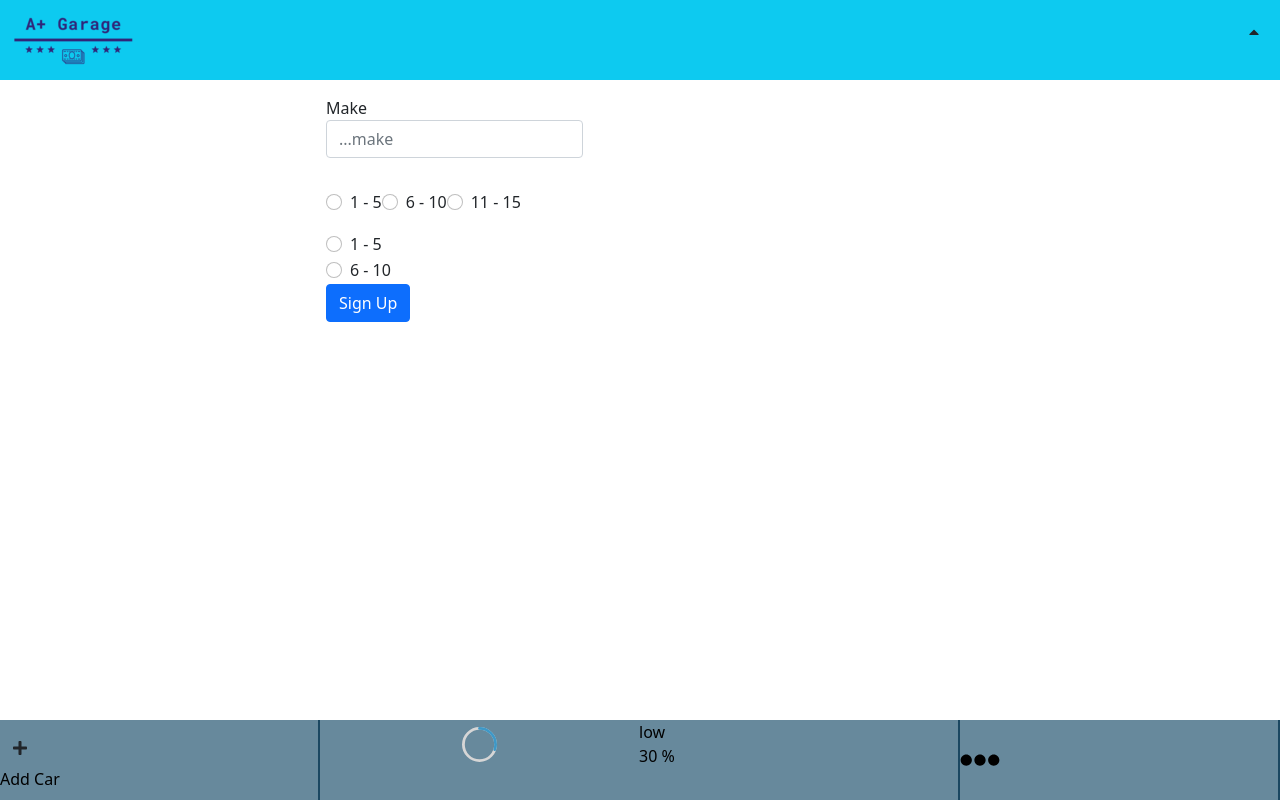
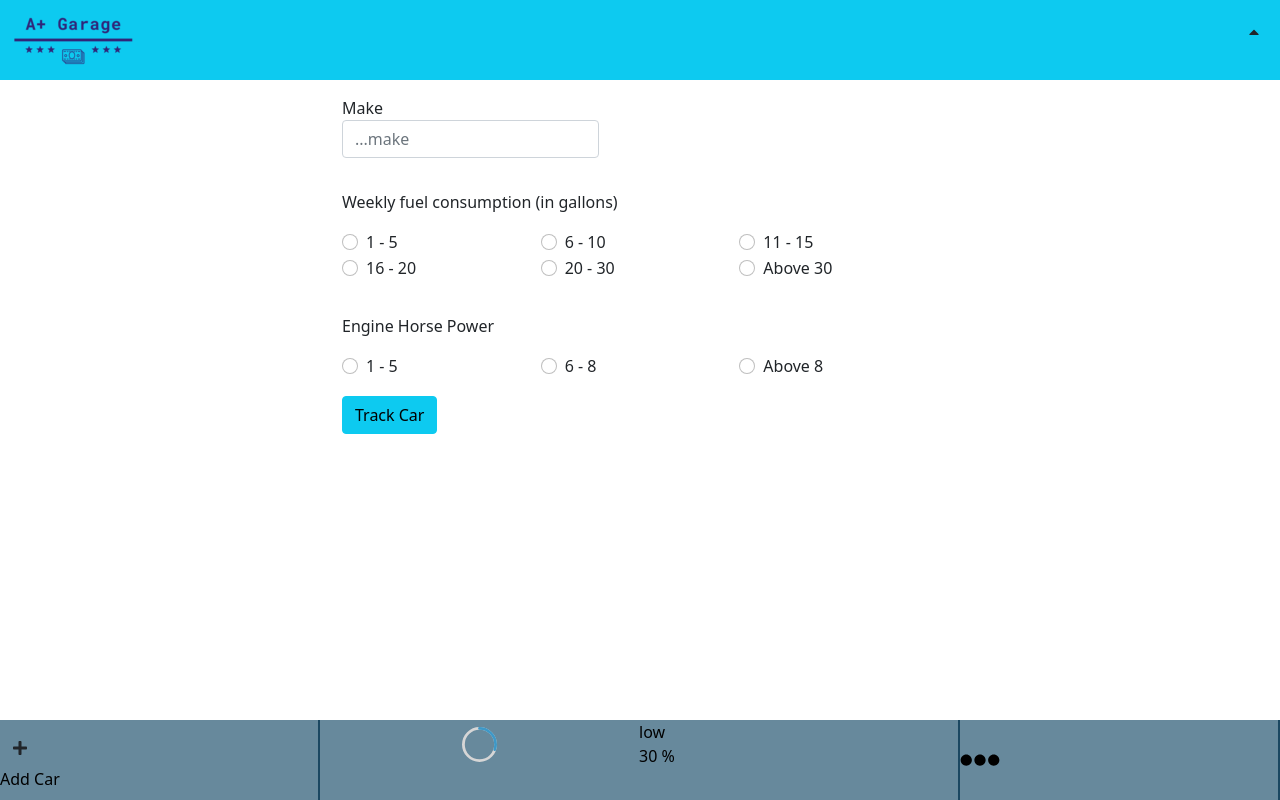
Before and after one commit to wandji20/a-plus-garage, a React (Create React App) app: page /new_car in a window 1280 px wide. Built offline with nearby package versions, Linux system fonts and the light colour scheme.

Commit message:
Update car form to receive input and store in a data object

```diff
--- a/src/components/presentation/CarForm.js
+++ b/src/components/presentation/CarForm.js
@@ -21,18 +21,19 @@ const CarForm = () => {
     setHorsePower(e.target.value);
   };
 
-  const handleFormSubmit = () => {
+  const handleFormSubmit = (e) => {
+    e.preventDefault();
     const data = { make, fuelRate, horsePower };
     console.log(data);
     setHorsePower(0);
-    setMake(0);
+    setMake('');
     setFuelRate(0);
   };
 
   return (
     <div className="container d-flex justify-content-center align-items-center">
       <form
-        className="d-flex flex-column align-items-start col-sm-8 col-md-6"
+        className="d-flex flex-column align-items-start col-sm-8 col-md-6 px-3"
         onSubmit={handleFormSubmit}
       >
         <div className="form-group my-3">
@@ -45,6 +46,7 @@ const CarForm = () => {
               className="form-control"
               placeholder="...make"
               onChange={handleMakeChange}
+              required
             />
           </label>
           {/* {
@@ -53,11 +55,12 @@ const CarForm = () => {
              && <FormError column="User name" errors={response.errors.name} />
           } */}
         </div>
-        <div
-          className="form-group d-flex w-100 my-3"
+        <fieldset
+          className="form-group my-3 container remove-padding d-flex flex-wrap"
           onChange={handleFuelRateChange}
         >
-          <div className="form-check">
+          <p className="col-12">Weekly fuel consumption (in gallons)</p>
+          <div className="form-check col-6 col-md-4">
             <label className="form-check-label" htmlFor="rate1">
               <input
                 className="form-check-input"
@@ -70,7 +73,7 @@ const CarForm = () => {
               1 - 5
             </label>
           </div>
-          <div className="form-check">
+          <div className="form-check col-6 col-md-4">
             <label className="form-check-label" htmlFor="rate2">
               <input
                 className="form-check-input"
@@ -83,7 +86,7 @@ const CarForm = () => {
               6 - 10
             </label>
           </div>
-          <div className="form-check">
+          <div className="form-check col-6 col-md-4">
             <label className="form-check-label" htmlFor="rate3">
               <input
                 className="form-check-input"
@@ -96,7 +99,7 @@ const CarForm = () => {
               11 - 15
             </label>
           </div>
-          {/* <div className="form-check">
+          <div className="form-check col-6 col-md-4">
             <label className="form-check-label" htmlFor="rate4">
               <input
                 className="form-check-input"
@@ -109,7 +112,7 @@ const CarForm = () => {
               16 - 20
             </label>
           </div>
-          <div className="form-check">
+          <div className="form-check col-6 col-md-4">
             <label className="form-check-label" htmlFor="rate5">
               <input
                 className="form-check-input"
@@ -122,7 +125,7 @@ const CarForm = () => {
               20 - 30
             </label>
           </div>
-          <div className="form-check">
+          <div className="form-check col-6 col-md-4">
             <label className="form-check-label" htmlFor="rate6">
               <input
                 className="form-check-input"
@@ -134,11 +137,15 @@ const CarForm = () => {
               />
               Above 30
             </label>
-          </div> */}
-        </div>
+          </div>
+        </fieldset>
 
-        <div className="form-group" onChange={handleHorsePowerChange}>
-          <div className="form-check">
+        <fieldset
+          className="form-group my-3 container remove-padding d-flex flex-wrap"
+          onChange={handleHorsePowerChange}
+        >
+          <p className="col-12">Engine Horse Power</p>
+          <div className="form-check col-6 col-md-4 text-start">
             <label className="form-check-label" htmlFor="power1">
               <input
                 className="form-check-input"
@@ -151,22 +158,35 @@ const CarForm = () => {
               1 - 5
             </label>
           </div>
-          <div className="form-check">
+          <div className="form-check col-6 col-md-4 text-start">
             <label className="form-check-label" htmlFor="power2">
               <input
                 className="form-check-input"
                 type="radio"
-                value={8}
+                value={7}
                 id="power1"
                 required
                 name="horse-power"
               />
-              6 - 10
+              6 - 8
             </label>
           </div>
-        </div>
+          <div className="form-check col-6 col-md-4 text-start">
+            <label className="form-check-label" htmlFor="power3">
+              <input
+                className="form-check-input"
+                type="radio"
+                value={10}
+                id="power3"
+                required
+                name="horse-power"
+              />
+              Above 8
+            </label>
+          </div>
+        </fieldset>
 
-        <button type="submit" className="btn btn-primary mb-2">Sign Up</button>
+        <button type="submit" className="btn btn-info mb-2">Track Car</button>
       </form>
     </div>
   );
```
